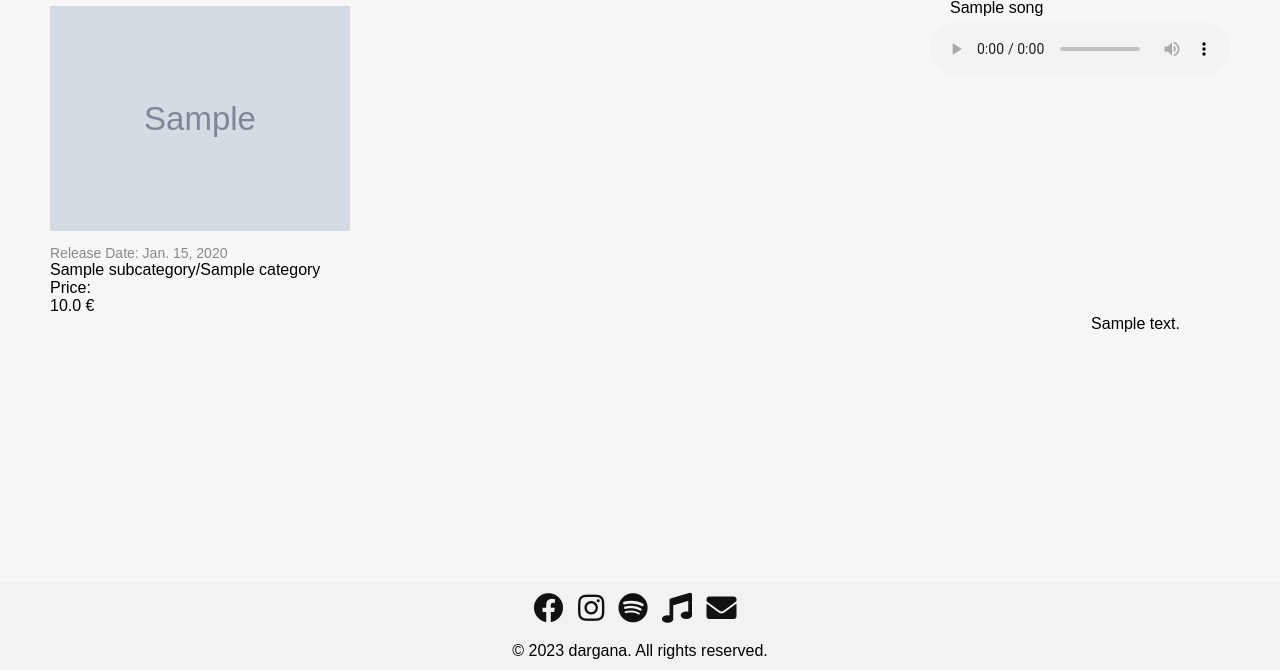
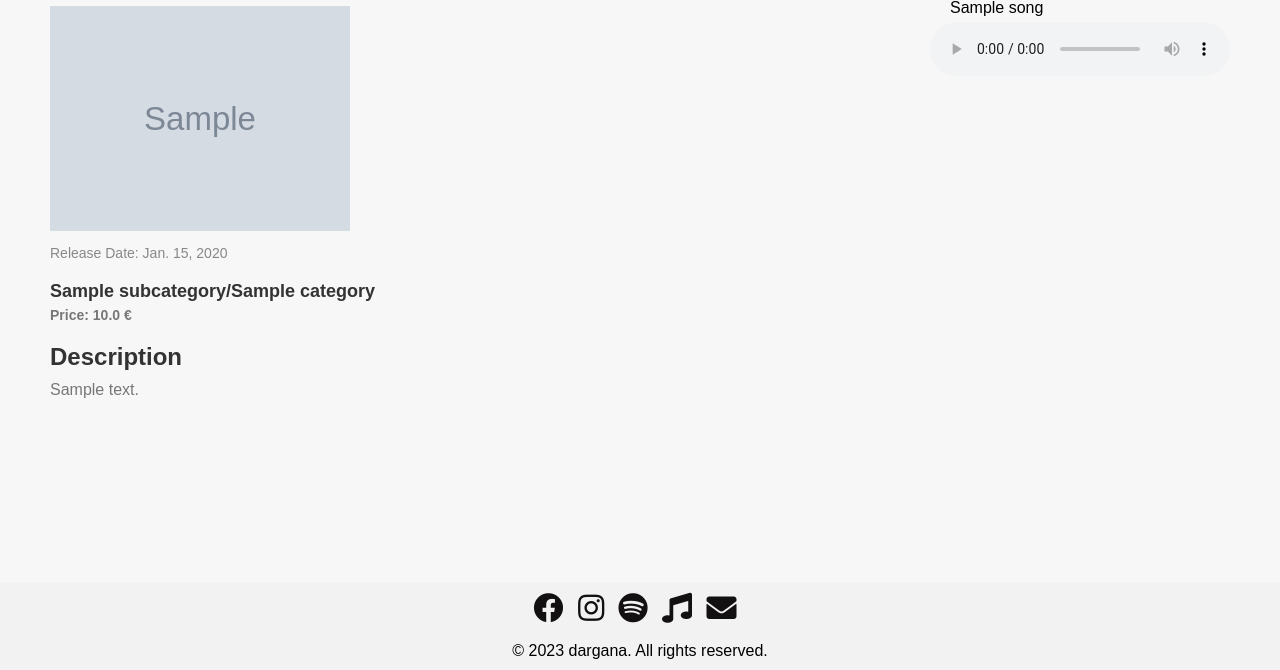
Before and after one commit to stonyte1/bandcamp, a Django app: page /music/1 in a window 1280 px wide. Shown: the part 130-800 px from the top of the page. Run offline with Django 4.2, Linux system fonts and the light colour scheme; tables that the repository leaves empty hold one stand-in row (values such as "Sample post"); grey boxes marked "Sample" are stand-in pictures.

Commit message:
merch nav updated

```diff
--- a/bandcamp/music/static/style.css
+++ b/bandcamp/music/static/style.css
@@ -97,9 +97,7 @@ h3 {
 .album img {
     width: 100%;
     height: 90%;
-    /* Set the height to 100% to match the height of the album box */
     object-fit: cover;
-    /* Maintain the aspect ratio and fill the entire image within the box */
     border-radius: 4px;
 }
 
@@ -108,16 +106,10 @@ h3 {
     margin-bottom: 0.5px;
 }
 
-/* .album p {
-    color: #777;
-    margin-bottom: 15px;
-} */
-
 .album a {
     color: #333;
     text-decoration: none;
     width: 90%;
-    /* Set the width to 100% to match the album box */
     height: 90%;
     display: inline-block;
     padding: 16px 16px;
@@ -125,6 +117,14 @@ h3 {
     border-radius: 4px;
     transition: background-color 0.3s;
     text-decoration: none;
+}
+
+.album-description {
+    position: absolute;
+    right: auto;
+    text-align: left;
+    margin-top: 20px;
+    color: #777;
 }
 
 .album a:hover {
@@ -232,6 +232,7 @@ footer p {
     font-size: 14px;
     color: #888;
     margin-top: 5px;
+    margin-bottom: 20px;
 }
 
 
@@ -333,12 +334,37 @@ footer p {
     flex-direction: column;
     align-items: flex-start;
     margin-right: 50px;
+    width: 50%;
+    height: 25%;
 }
 
+.merch-title {
+    font-size: 24px;
+    margin-top: 0px;
+}
 .merch-description {
     position: absolute;
     right: 100px;
     text-align: right;
+}
+
+.merch-image img {
+    max-width: 300px;
+    height: auto;
+    margin-bottom: 20px;
+}
+
+.merch-category {
+    font-size: 18px;
+    font-weight: bold;
+    color: #333;
+}
+
+.merch-price {
+    font-size: 14px;
+    font-weight: bold;
+    margin-top: 5px;
+    color: #777;
 }
 
 .merch-description h2 {
--- a/bandcamp/music/templates/music/album_detail.html
+++ b/bandcamp/music/templates/music/album_detail.html
@@ -21,15 +21,18 @@
                 </li>
                 <li class="release-date">Release Date: {{ album.release_date }}</li>
                 {% for merch in album.merches.all %}
-                <li class="merch-info">
-                    <span class="merch-category">{{ merch.category }}</span>
-                </li>
-                <li class="merch-info">
-                    Price: <span class="merch-price">{{ merch.price }} &euro;</span>
-                </li>
-                <li class="merch-info">
-                    <span class="merch-description">{{ merch.description }}</span>
-                </li>
+                <div class="merch-details">
+                    <div class="merch-category">
+                        <span>{{ merch.category }}</span>
+                    </div>
+                    <div class="merch-price">
+                        Price: <span>{{ merch.price }} &euro;</span>
+                    </div>
+                </div>
+            <div class="album-description">
+                <h2>Description</h2>
+                <p>{{ merch.description }}</p>
+            </div>
                 {% endfor %}
 
             </ul>
```
